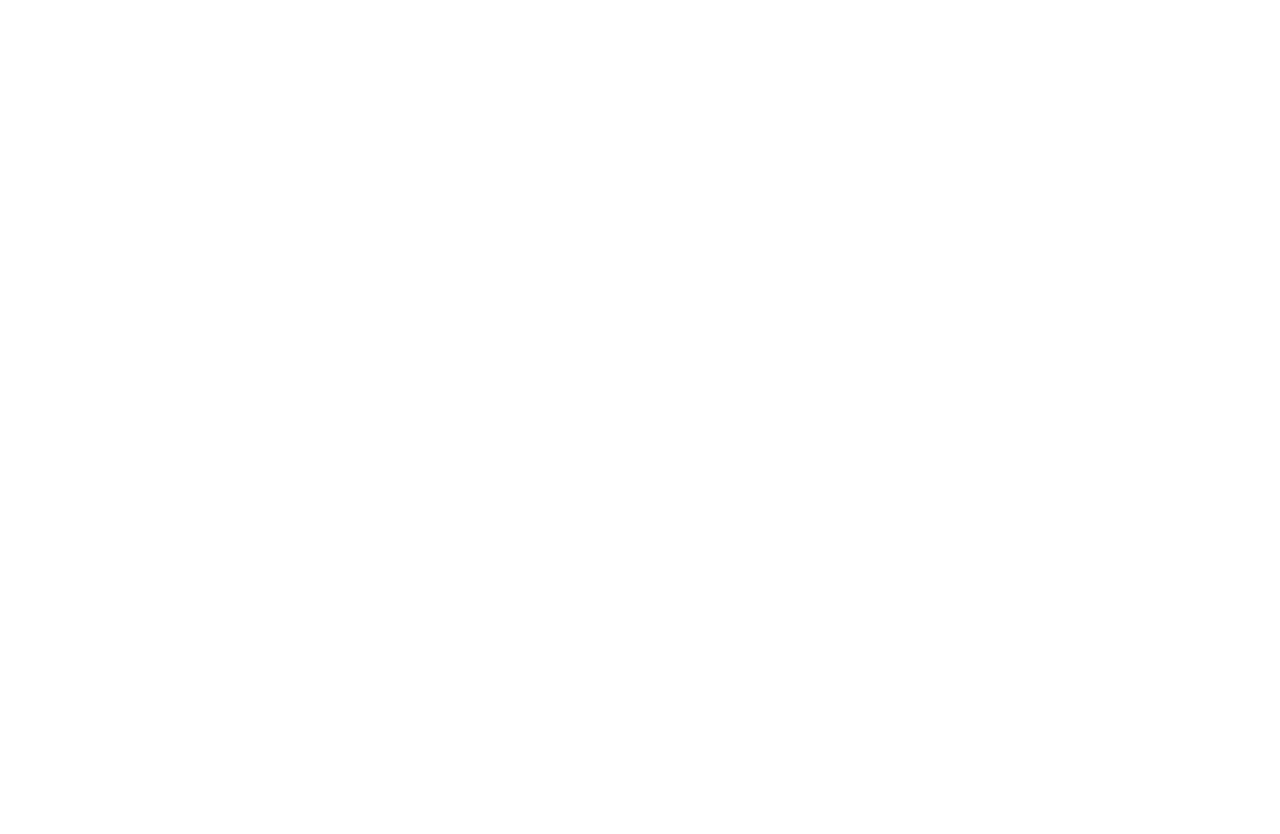
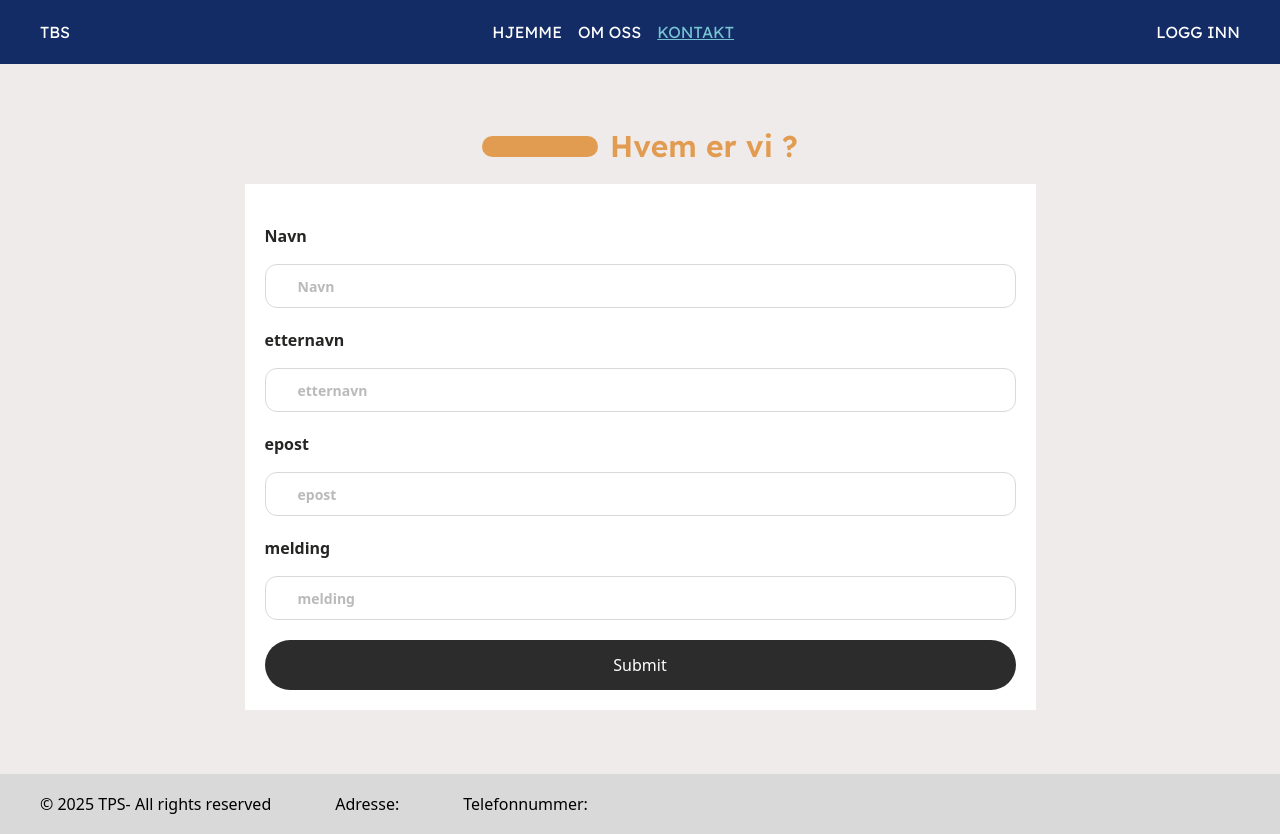
Before and after one commit to WesamNakhla/BachelorTBS, a React (Vite) app: page /contact in a window 1280 px wide. Before the commit this address had no page. Before the commit the page ends 800 px from the top, so only its background shows below. Built offline with nearby package versions, Linux system fonts and the light colour scheme.

Commit message:
:sparkle: completed the contact us page

```diff
--- a/src/Components/FormInput/FormInput.tsx
+++ b/src/Components/FormInput/FormInput.tsx
@@ -21,7 +21,7 @@
           </div>
           <div className=" flex-auto  border-solid rounded-2xl h-11">
              <input
-                className="w-full h-full border border-[#000] rounded-xl pl-8 outline-0 bg-[#fff] text-[#767676] text-sm font-semibold"
+                className="w-full h-full border border-[#D9D9D9] rounded-xl pl-8 outline-0 bg-[#fff] text-[#767676] text-sm font-semibold"
                 placeholder={placeholder}
                 type={type}
                 onChange={onChange}
--- a/src/Components/Header/Header.tsx
+++ b/src/Components/Header/Header.tsx
@@ -8,7 +8,7 @@
                 <div>
                     <NavLink to="/" className={({isActive}: NavLinkRenderProps)=> isActive ? "text-[#76C2D1] underline decoration-[#76C2D1] mb-3" : undefined } >HJEMME</NavLink>
                     <NavLink to="/om" className={({isActive}: NavLinkRenderProps)=> isActive ? "text-[#76C2D1] underline decoration-[#76C2D1] mb-3 mx-4" : "mx-4" }>OM OSS</NavLink>
-                    <NavLink to="/wew" className={({isActive}: NavLinkRenderProps)=> isActive ? "text-[#76C2D1] underline decoration-[#76C2D1] mb-3" : undefined }>KONTAKT</NavLink>
+                    <NavLink to="/contact" className={({isActive}: NavLinkRenderProps)=> isActive ? "text-[#76C2D1] underline decoration-[#76C2D1] mb-3" : undefined }>KONTAKT</NavLink>
                 </div>
                 <div>
                     <Link to="/login">LOGG INN</Link>
--- /dev/null
+++ b/src/Pages/Contact/Contact.tsx
@@ -0,0 +1,51 @@
+import { useState } from "react";
+import FormInput from "../../Components/FormInput/FormInput";
+const Contact = ()=>{
+    const [ input, setInput ] = useState<string>("");
+
+    const handleInput = (e: React.ChangeEvent<HTMLInputElement>)=>{
+        setInput(e.target.value);
+    }
+;    return (
+        <>
+            <div className="flex flex-col justify-center items-center bg-[#EFEBEB] py-16">
+                <div className="flex items-center mb-5">
+                    <div className="h-[21px] w-[116px] bg-[#E29C51] rounded-full"></div>
+                    <p className="text-[#E29C51] font-lexend font-semibold text-3xl ml-3">Hvem er vi ? </p>
+                </div>
+                <form className="bg-[#fff] w-[791px] p-5">
+                    <FormInput
+                        type="text"
+                        label="Navn"
+                        placeholder="Navn"
+                        onChange={handleInput}
+                        value={input}
+                    />
+                    <FormInput
+                        type="text"
+                        label="etternavn"
+                        placeholder="etternavn"
+                        onChange={handleInput}
+                        value={input}
+                    />
+                    <FormInput
+                        type="text"
+                        label="epost"
+                        placeholder="epost"
+                        onChange={handleInput}
+                        value={input}
+                    />
+                    <FormInput
+                        type="text"
+                        label="melding"
+                        placeholder="melding"
+                        onChange={handleInput}
+                        value={input}
+                    />
+                    <button type="button" className="cursor-pointer bg-[#2C2C2C] text-[#fff] w-full h-[50px] rounded-full">Submit</button>
+                </form>
+            </div>
+        </>
+    );
+}
+export default Contact;
--- a/src/router.tsx
+++ b/src/router.tsx
@@ -2,6 +2,7 @@
 import Home from "./Pages/Home/Home";
 import Om from "./Pages/Om/Om";
 import Login from "./Pages/Login/Login";
+import Contact from "./Pages/Contact/Contact";
 import Layout from "./Pages/Layout/Layout";
 const Router = ()=>{
     return (
@@ -20,6 +21,11 @@
                 <Route path="/login" element={
                     <Login />
                 } />
+                <Route path="/contact" element={
+                    <Layout>
+                        <Contact />
+                    </Layout>
+                } />
             </Routes>
         </>
     );
```
